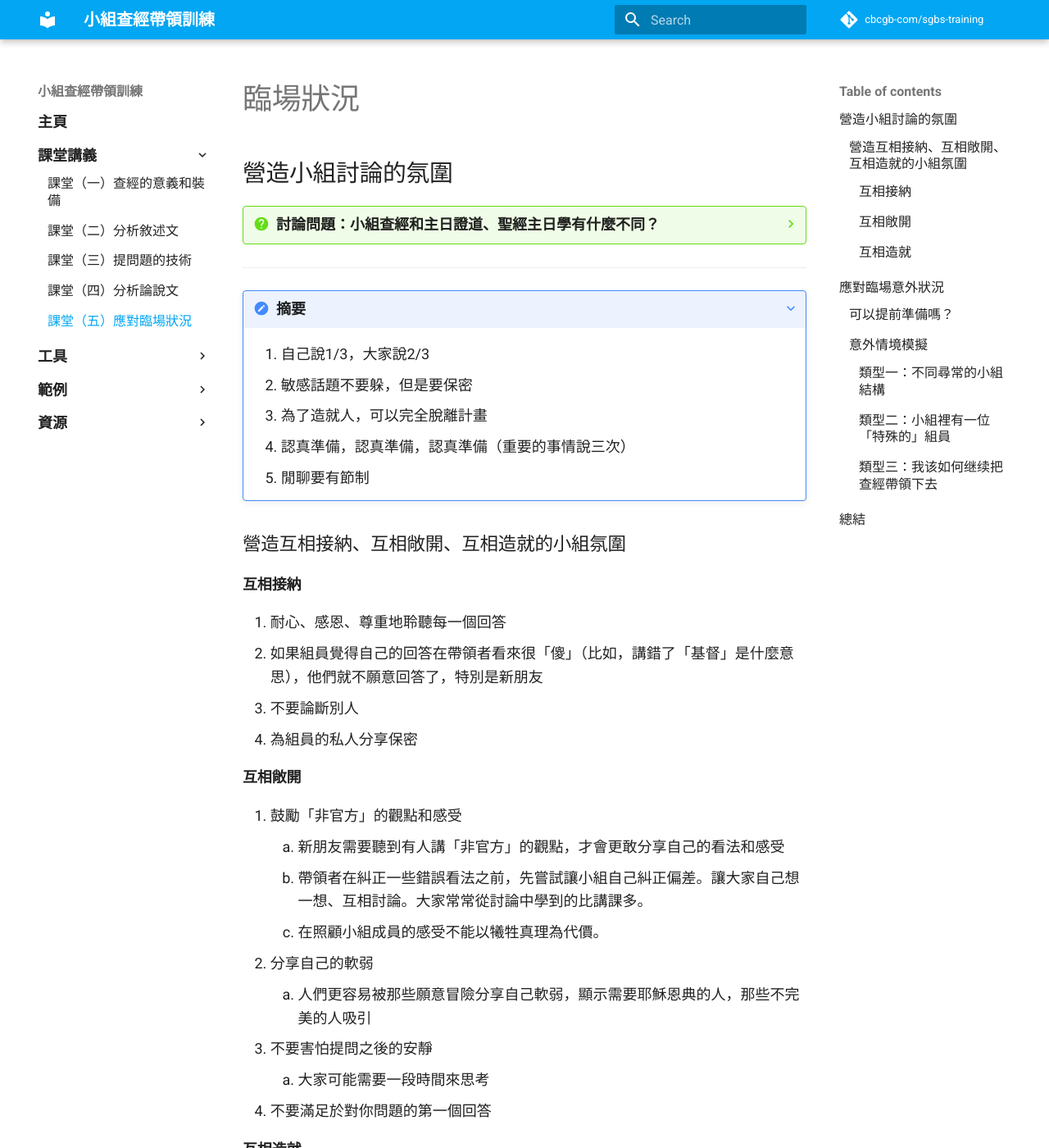
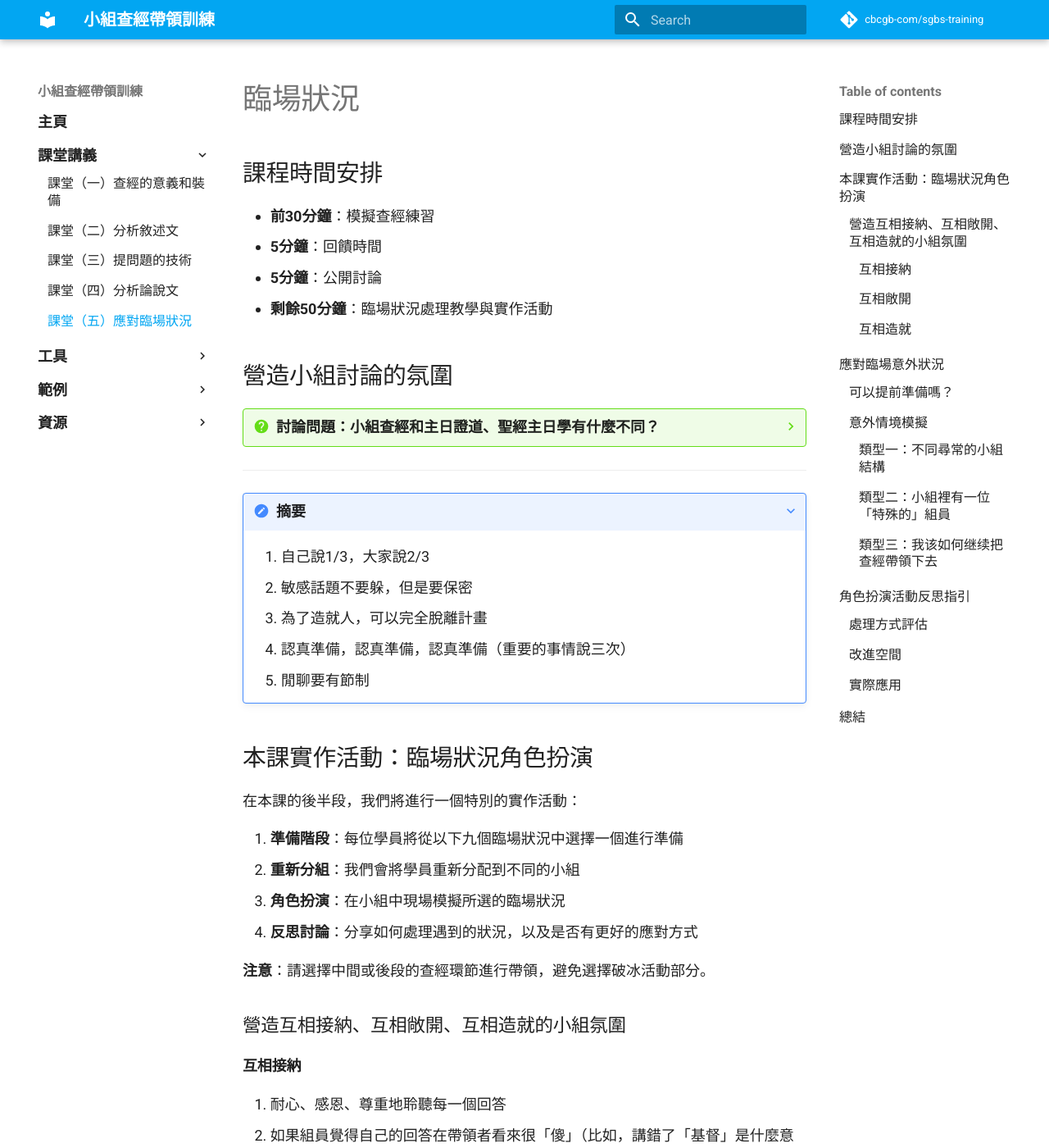
Before and after one commit to cbcgb-com/sgbs-training, an MkDocs documentation site: the page built from docs/class-notes/lesson-5-situations.md, in a window 1280 px wide and 1400 px high. Shown: the whole window at 82% size. Built offline with MkDocs 1.6.1 and Material for MkDocs 9.7.7, drawn with Linux system fonts in a browser that asks for light colours; comment, search, counter and statistics services are not loaded; some of the changed text lies outside the part shown.

Commit message:
docs(lesson-5-situations)📝: add detailed course schedule, role-play activity, and reflection guidelines to lesson notes
- Add a new section outlining the course time allocation for each activity.
- Introduce a detailed description of the in-class role-play activity, including preparation, group reassignment, role-play, and reflection discussion.
- Clarify that the nine situational scenarios are for the role-play activity and instruct students to select one for preparation.
- Add a new section with structured reflection questions to guide post-activity discussion and learning.

```diff
--- a/docs/class-notes/lesson-5-situations.md
+++ b/docs/class-notes/lesson-5-situations.md
@@ -1,4 +1,11 @@
 # 臨場狀況
+
+## 課程時間安排
+
+- **前30分鐘**：模擬查經練習
+- **5分鐘**：回饋時間
+- **5分鐘**：公開討論
+- **剩餘50分鐘**：臨場狀況處理教學與實作活動
 
 ## 營造小組討論的氛圍
 
@@ -16,6 +23,17 @@
     3. 為了造就人，可以完全脫離計畫
     4. 認真準備，認真準備，認真準備（重要的事情說三次）
     5. 閒聊要有節制
+
+## 本課實作活動：臨場狀況角色扮演
+
+在本課的後半段，我們將進行一個特別的實作活動：
+
+1. **準備階段**：每位學員將從以下九個臨場狀況中選擇一個進行準備
+2. **重新分組**：我們會將學員重新分配到不同的小組
+3. **角色扮演**：在小組中現場模擬所選的臨場狀況
+4. **反思討論**：分享如何處理遇到的狀況，以及是否有更好的應對方式
+
+**注意**：請選擇中間或後段的查經環節進行帶領，避免選擇破冰活動部分。
 
 ### 營造互相接納、互相敞開、互相造就的小組氛圍
 
@@ -72,6 +90,8 @@
 
 ### 意外情境模擬
 
+**以下九個情境將用於本課的角色扮演活動。每位學員請選擇其中一個情境進行準備，並思考如何應對。**
+
 #### 類型一：不同尋常的小組結構
 
 ??? question "情景一：人數突破20大關"
@@ -107,6 +127,27 @@
 
 -----
 
+## 角色扮演活動反思指引
+
+完成角色扮演後，請思考並分享：
+
+### 處理方式評估
+
+- 你如何應對所遇到的情境？
+- 你的處理方式是否有效？為什麼？
+- 組員的反應如何？
+
+### 改進空間
+
+- 你認為有哪些地方可以做得更好？
+- 如果再次遇到類似情況，你會如何調整？
+- 從其他組員的分享中，你學到了什麼新的應對策略？
+
+### 實際應用
+
+- 這些情境在你的查經小組中是否可能發生？
+- 你如何將今天的學習應用到實際的查經帶領中？
+
 ## 總結
 
 1. 充分地在知識、心裡上準備
```
